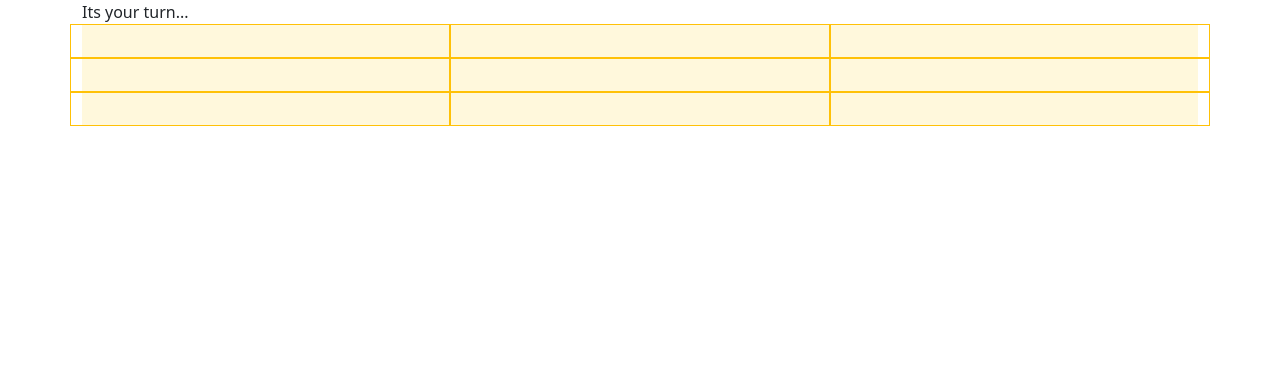
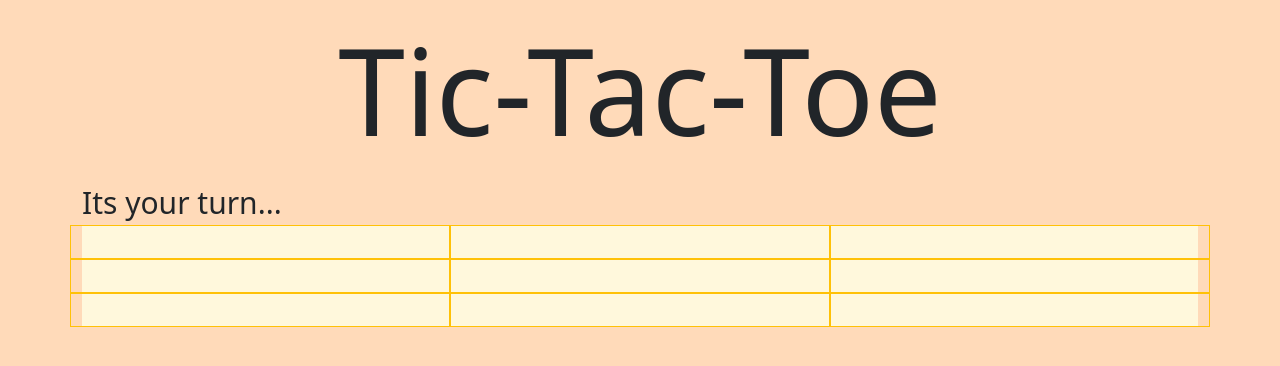
Before and after one commit to Adejordy/Week-11, a website: page index.html in a window 1280 px wide. Drawn offline with nearby package versions, Linux system fonts and the light colour scheme.

Commit message:
add paragraph

```diff
--- a/index.html
+++ b/index.html
@@ -12,7 +12,8 @@
   </head>
   <body class="mainContainer">
     <!-- creating mainContainer class to call in css to style -->
-    <div id="header" class="container">
+    <div class="container">
+      <div id="header">Tic-Tac-Toe</div>
       <!-- The container div to hold all the game information -->
       <div class="playerTurn">Its your turn...</div>
       <!-- To be called on in JS to display the palyer -->
--- a/styles.css
+++ b/styles.css
@@ -1,4 +1,17 @@
 /* style the background with mainContainer */
+#header {
+  text-align: center;
+  font-size: 120px;
+  font-style: inherit;
+}
+.playerTurn {
+  font-size: 30px;
+  font-style: inherit;
+}
+
+.mainContainer {
+  background-color: peachpuff;
+}
 
 /* style the row height, background, anything  */
 
```
